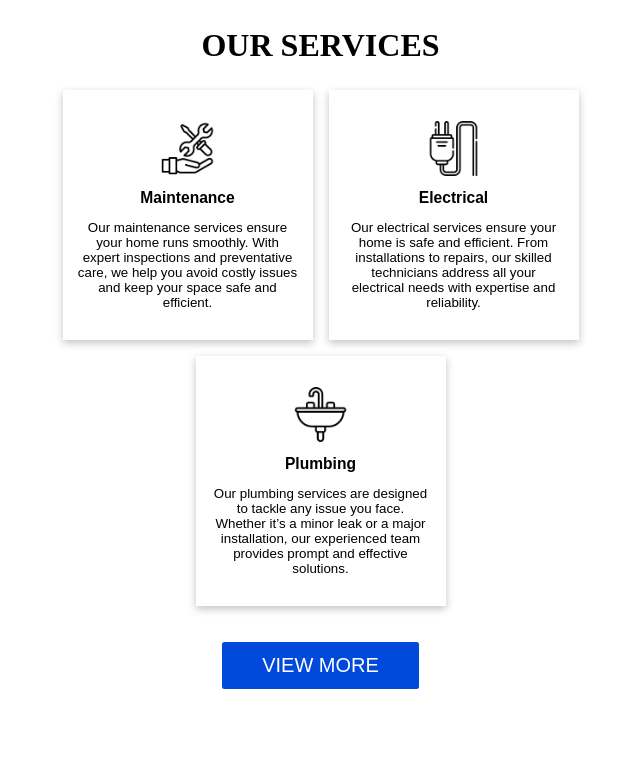
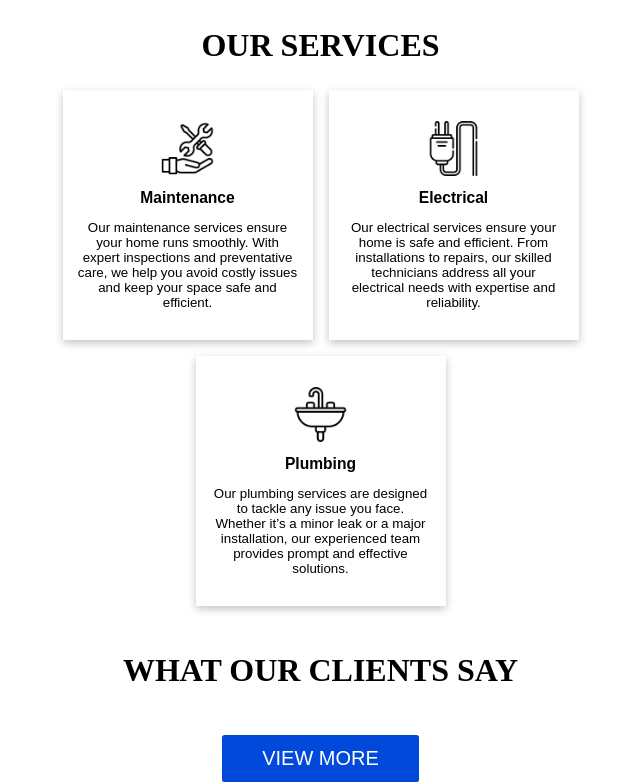
Before and after one commit to Nostromito/Inance, a plain HTML site: page index.html in a window 1280 px wide. Shown: the part 3529-4311 px from the top of the page, without its empty margins (63-703 px from the left). Before the commit the page ends 4218 px from the top, so only its background shows below. Drawn offline with Linux system fonts and the light colour scheme.

Commit message:
Add h2 to HTML

```diff
--- a/index.html
+++ b/index.html
@@ -129,6 +129,12 @@
         </button>
       </div>
 
+      <div class="testimonials">
+        <h2>WHAT OUR CLIENTS SAY</h2>
+
+
+      </div>
+
       <button class="view">VIEW MORE</button>
     </div>
 
```
